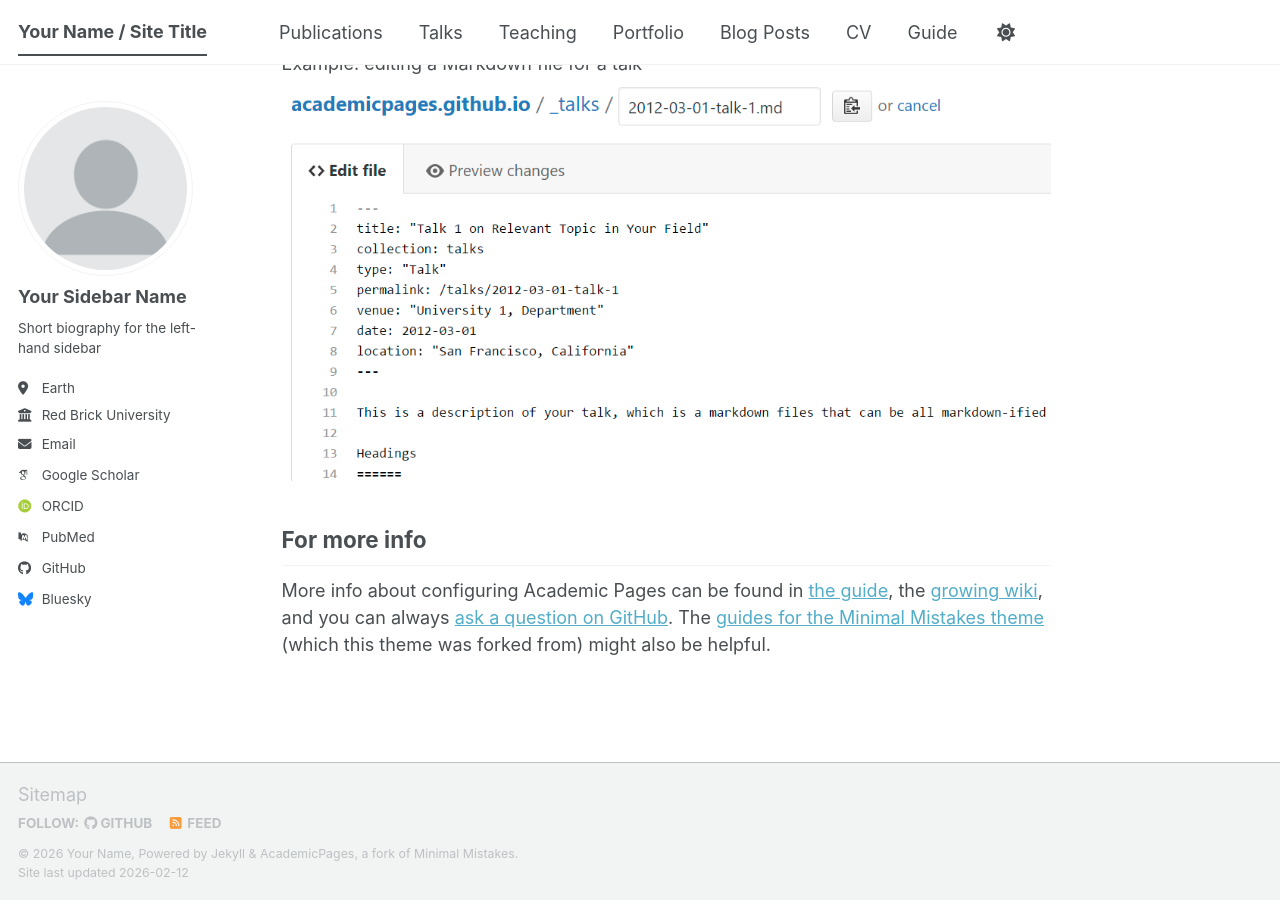
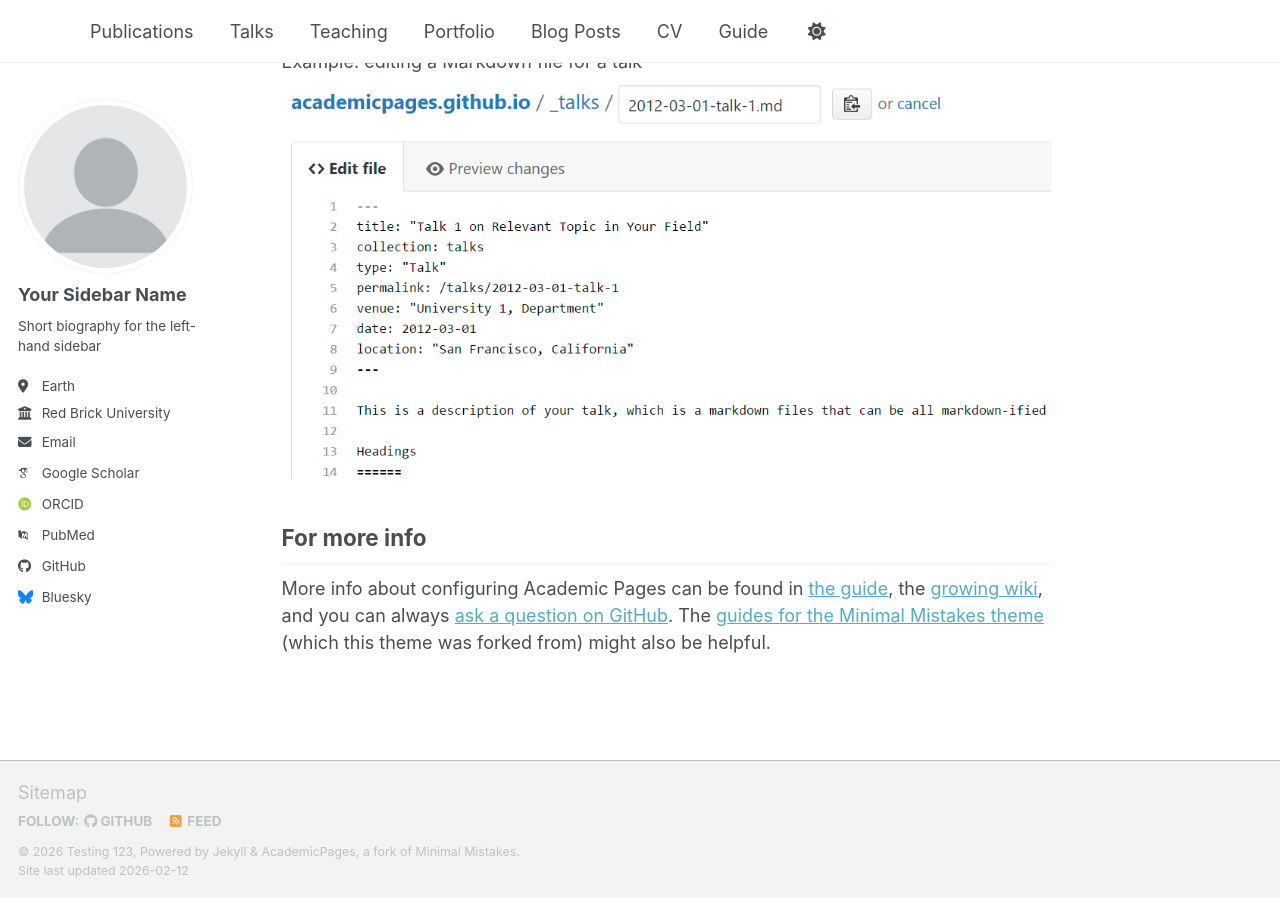
Before and after one commit to wttung/wttung.github.io, a Jekyll site: the page built from _pages/about.md, in a window 1280 px wide and 900 px high, scrolled down 2720 px. Built offline with Jekyll 4.4.1, drawn with Linux system fonts in a browser that asks for light colours; some web fonts are replaced; a script bundle is joined from its source files by our own code; library files that are not in the unit come from our copies.

Commit message:
Update _config.yml
try

```diff
--- a/_config.yml
+++ b/_config.yml
@@ -9,9 +9,9 @@
 # Basic Site Settings
 locale                   : "en-US"
 site_theme               : "default" # The available themes options are "default", "air", "sunrise", "mint", "dirt" and "contrast"
-title                    : "Your Name / Site Title"
+title                    : ""
 title_separator          : "-"
-name                     : &name "Your Name"
+name                     : &name "Testing 123"
 description              : &description "Your Name's academic portfolio"   # Update this with a general description of your site, this is the default if not overridden by a page
 url                      : https://academicpages.github.io # The base hostname & protocol for your site e.g. "https://[your GitHub username].github.io",
                                                            # or if you already have some other page hosted on Github then use "https://[your GitHub username].github.io/[Your Repo Name]"
```
